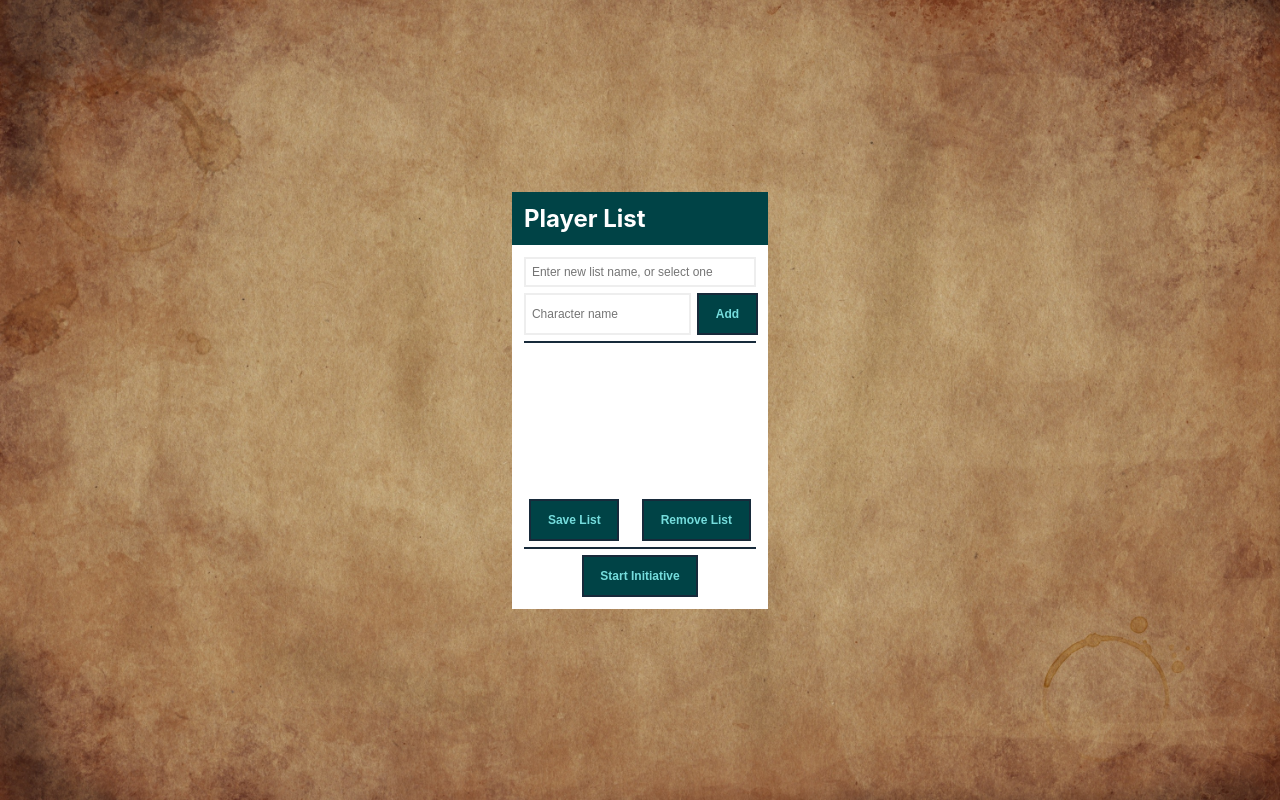
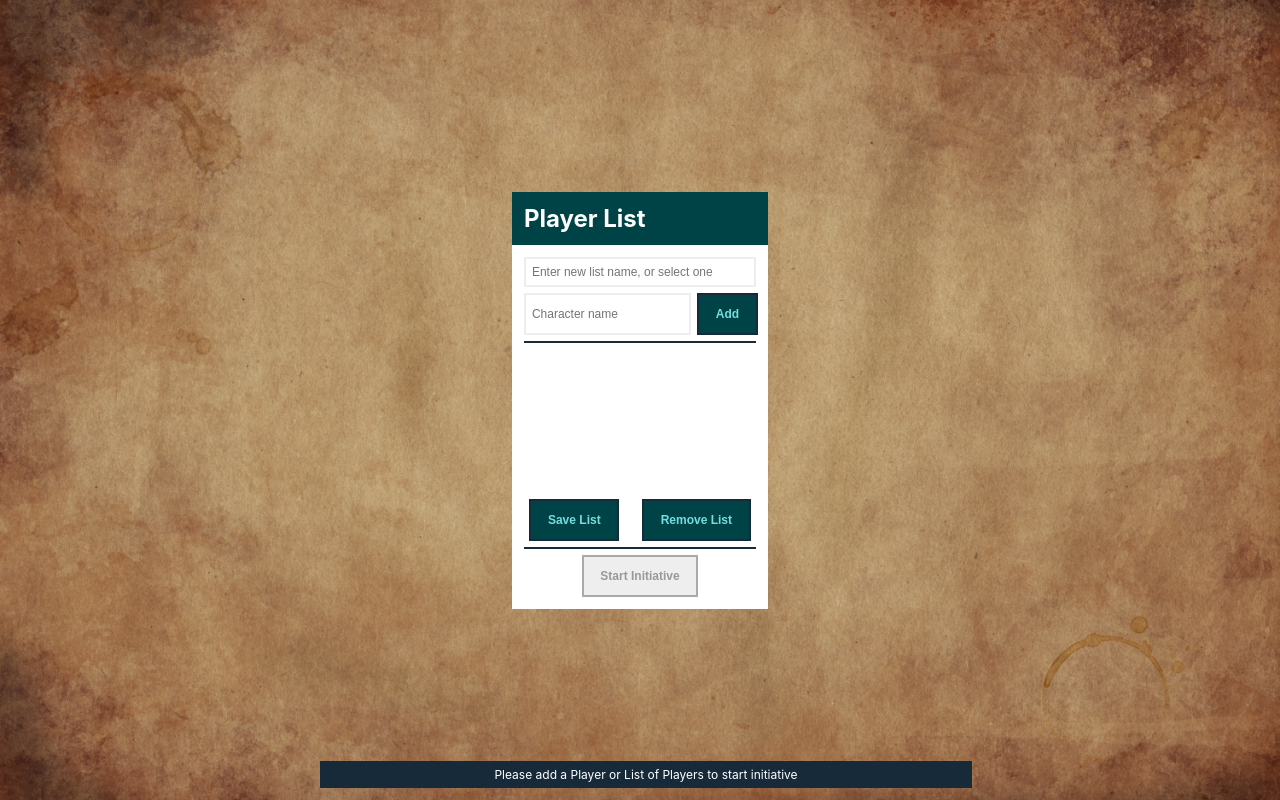
Before and after one commit to pfhendri/init-tracker, a React (Create React App) app: page / in a window 1280 px wide. Built offline with nearby package versions, Linux system fonts and the light colour scheme.

Commit message:
added a note about initiatve

```diff
--- a/src/App.css
+++ b/src/App.css
@@ -107,3 +107,32 @@ hr{
   color: var(--primary);
   cursor: pointer;
 }
+
+.btn:disabled{
+  background: #eee;
+  color: #999;
+  border-color: #aaa;
+  cursor: not-allowed;
+}
+
+.init-buttons{
+  display: flex;
+  justify-content: space-around;
+  align-items: center;
+}
+
+.init-buttons.beyond .btn:first-child{
+  margin-right: .5rem;
+}
+
+.missing-player-notification{
+  width: 50%;
+  margin-left: 25%;
+  position: absolute;
+  bottom: 1rem;
+  text-align: center;
+  background: var(--primary);
+  color: white;
+  font-size: 1rem;
+  padding: .5rem;
+}
--- a/src/components/PlayerList.jsx
+++ b/src/components/PlayerList.jsx
@@ -98,11 +98,13 @@ export default function PlayerList() {
           <button type='button' className='btn' onClick={removeList}>Remove List</button>
         </div>
         <hr />
-        <div style={{display: 'flex', justifyContent: 'center' }}>
-          <button type='button' className='btn' onClick={startInitiative}>Start Initiative</button>
+        <div className={ initCount > 0 ? 'init-buttons beyond' : 'init-buttons'}>
+          <button type='button' disabled={currentList.players.length === 0} className='btn' onClick={startInitiative}>Start Initiative</button>
           { initCount > 0 && <button type='button' className='btn' onClick={restartInitative}>Restart Initiative</button> }
         </div>
       </div>
+
+          { currentList.players.length === 0 && <div className='missing-player-notification'>Please add a Player or List of Players to start initiative</div> }
     </>
   )
 }
```
